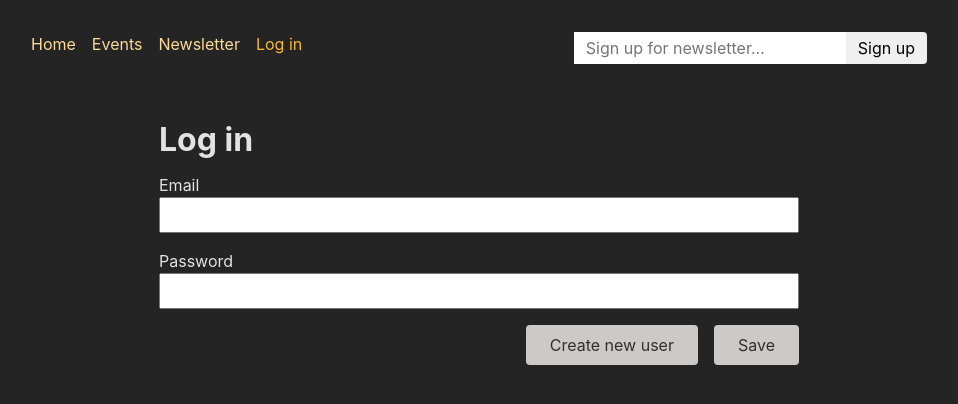
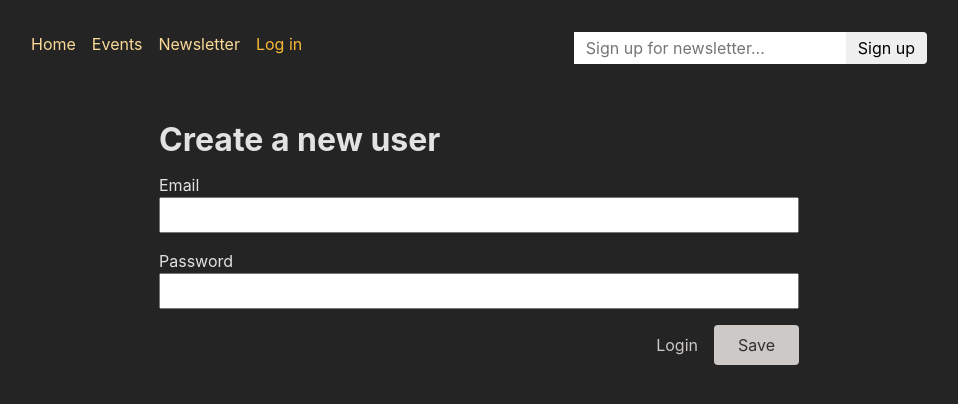
Before and after one commit to HOOP-helie/Events-app, a React (Create React App) app in the folder frontend/: page /auth in a window 1280 px wide. Shown: the top 404 px of the page, without its empty margins (161-1119 px from the left). Built offline with nearby package versions, Linux system fonts and the light colour scheme.

Commit message:
setup auth form

```diff
--- a/frontend/src/components/AuthForm.js
+++ b/frontend/src/components/AuthForm.js
@@ -1,14 +1,11 @@
-import { useState } from 'react';
-import { Form } from 'react-router-dom';
+import { Form, useSearchParams, Link } from 'react-router-dom';
 
 import classes from './AuthForm.module.css';
 
 function AuthForm() {
-  const [isLogin, setIsLogin] = useState(true);
+  const [searchParams] = useSearchParams();
 
-  function switchAuthHandler() {
-    setIsLogin((isCurrentlyLogin) => !isCurrentlyLogin);
-  }
+  const isLogin = searchParams.get("mode") === "login"
 
   return (
     <>
@@ -23,9 +20,9 @@
           <input id="password" type="password" name="password" required />
         </p>
         <div className={classes.actions}>
-          <button onClick={switchAuthHandler} type="button">
+          <Link to={`?mode=${isLogin ? "signup" : "login"}`}>
             {isLogin ? 'Create new user' : 'Login'}
-          </button>
+          </Link>
           <button>Save</button>
         </div>
       </Form>
--- a/frontend/src/components/MainNavigation.js
+++ b/frontend/src/components/MainNavigation.js
@@ -41,7 +41,7 @@
           </li>
           <li>
             <NavLink
-              to="/auth"
+              to="/auth?mode=login"
               className={({ isActive }) =>
                 isActive ? classes.active : undefined
               }
```
